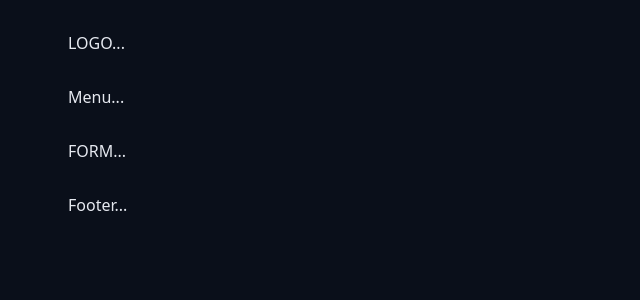
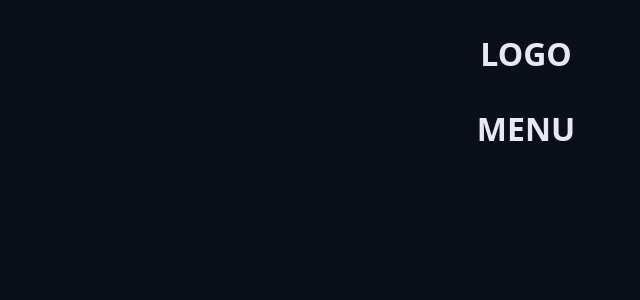
Before and after one commit to Bisdcode/chronos-pomodoro, a React (Vite) app: page / in a window 1280 px wide. Shown: the top 300 px of the page, without its empty margins (114-754 px from the left). Built offline with nearby package versions, Linux system fonts and the light colour scheme.

Commit message:
Organizing components

```diff
--- a/src/App.tsx
+++ b/src/App.tsx
@@ -1,36 +1,18 @@
 import "./styles/theme.css";
 import "./styles/global.css";
 
-function App() {
+import { Container } from "./components/Container";
+import { Heading } from "./components/Heading";
+
+export function App() {
 	return (
 		<>
-			<div className="container">
-				<div className="content">
-					<section>LOGO...</section>
-				</div>
-			</div>
-
-			<div className="container-fluid">
-				<div className="container">
-					<div className="content">
-						<section>Menu...</section>
-					</div>
-				</div>
-			</div>
-			<div className="container-fluid">
-				<div className="container">
-					<div className="content">
-						<section>FORM...</section>
-					</div>
-				</div>
-			</div>
-			<div className="container-fluid">
-				<div className="container">
-					<div className="content">
-						<section>Footer...</section>
-					</div>
-				</div>
-			</div>
+			<Container>
+				<Heading>LOGO</Heading>
+			</Container>
+			<Container>
+				<Heading>MENU</Heading>
+			</Container>
 		</>
 	);
 }
--- /dev/null
+++ b/src/components/Container/index.tsx
@@ -0,0 +1,13 @@
+import styles from "./styles.module.css";
+
+type ContainerProps = {
+	children: React.ReactNode;
+};
+
+export function Container({ children }: ContainerProps) {
+	return (
+		<div className={styles.container}>
+			<div className={styles.content}>{children}</div>
+		</div>
+	);
+}
--- /dev/null
+++ b/src/components/Container/styles.module.css
@@ -0,0 +1,12 @@
+.container-fluid {
+	max-width: auto;
+}
+
+.container {
+	max-width: 98rem;
+	margin: 0% auto;
+}
+
+.content {
+	margin: 3.2rem;
+}
--- a/src/components/Heading.tsx
+++ b/src/components/Heading/index.tsx
@@ -1,4 +1,4 @@
-import styles from "./Heading.module.css";
+import styles from "./styles.module.css";
 
 type HeadingProps = {
 	children: React.ReactNode;
--- a/src/styles/global.css
+++ b/src/styles/global.css
@@ -15,16 +15,3 @@
 	background: var(--gray-900);
 	color: var(--text-default);
 }
-
-.container-fluid {
-	max-width: auto;
-}
-
-.container {
-	max-width: 98rem;
-	margin: 0% auto;
-}
-
-.content {
-	margin: 3.2rem;
-}
```
Also changed, not shown: src/components/Heading/styles.module.css (renamed from src/components/Heading.module.css).
